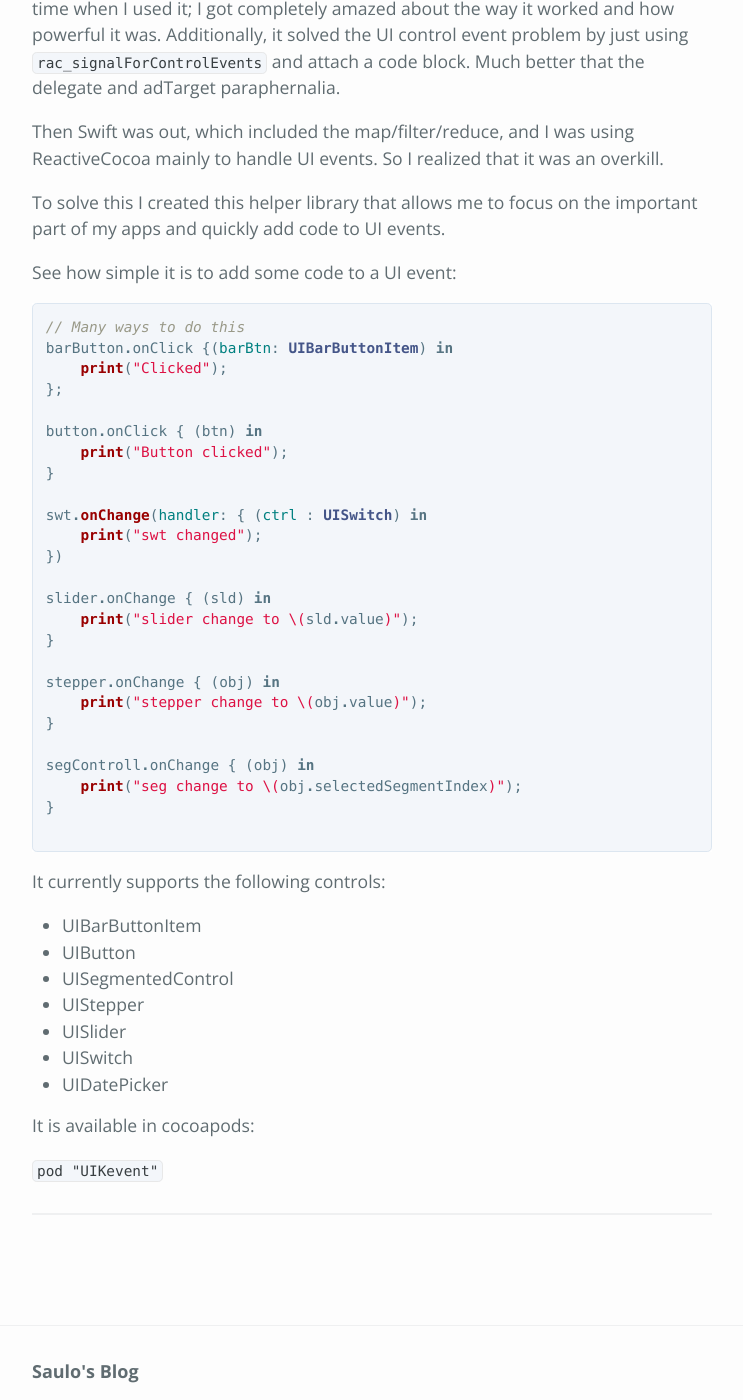
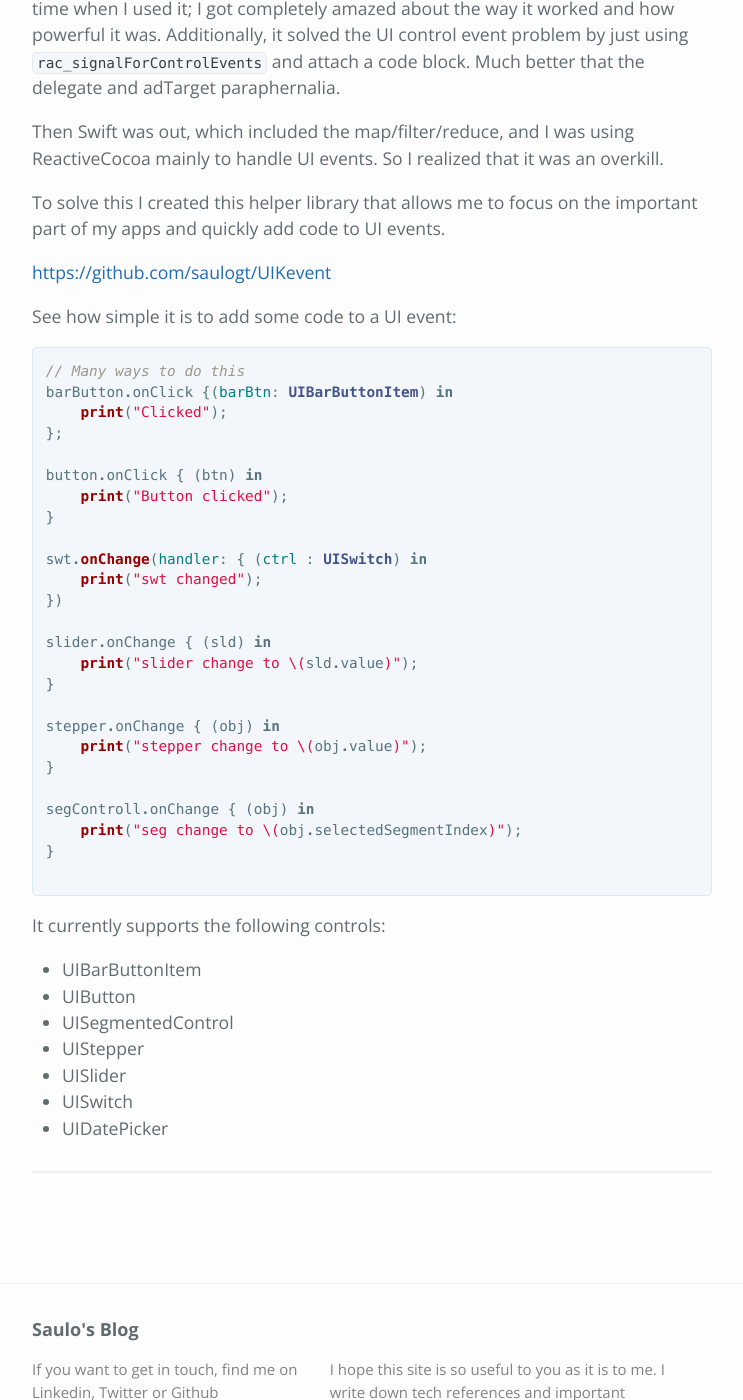
Before and after one commit to saulogt/saulogt.github.io, a Jekyll site: the page built from _posts/2016-11-10-ios-controls-with-inline-closure-event-handlers.markdown, in a window 1280 px wide and 1400 px high, scrolled down 758 px. Shown: the whole window, without its empty margins (268-1011 px from the left). Built offline with Jekyll 4.4.1, drawn with Linux system fonts in a browser that asks for light colours; comment, search, counter and statistics services are not loaded.

Commit message:
no message

```diff
--- a/_posts/2016-11-10-ios-controls-with-inline-closure-event-handlers.markdown
+++ b/_posts/2016-11-10-ios-controls-with-inline-closure-event-handlers.markdown
@@ -18,6 +18,8 @@
 Then Swift was out, which included the map/filter/reduce, and I was using ReactiveCocoa mainly to handle UI events. So I realized that it was an overkill.
 
 To solve this I created this helper library that allows me to focus on the important part of my apps and quickly add code to UI events.
+
+<https://github.com/saulogt/UIKevent>
 
 See how simple it is to add some code to a UI event:
 
@@ -57,7 +59,3 @@
 * UISlider
 * UISwitch
 * UIDatePicker
-
-It is available in cocoapods:
-
-`pod "UIKevent"`
```
Also changed, not shown: other parts of _posts/2016-11-10-ios-controls-with-inline-closure-event-handlers.markdown (+1 -1 lines), images/2016/11/UIKevent/controls.png (added).
